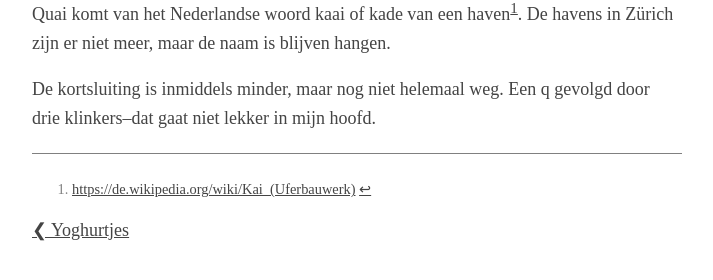
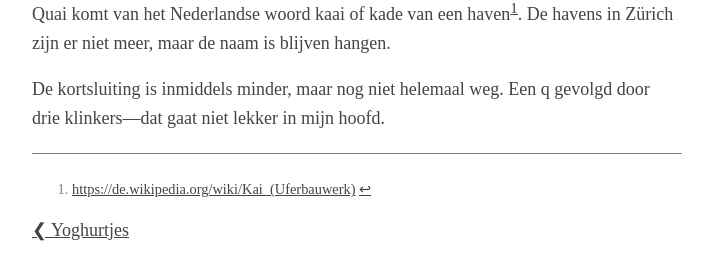
Before and after one commit to Roald87/roaldin.ch, a Jekyll site: the page built from _posts/2024-11-02-quai.md, in a window 1280 px wide. Shown: the part 570-850 px from the top of the page, without its empty margins (283-996 px from the left). Built offline with Jekyll 4.4.1, drawn with Linux system fonts in a browser that asks for light colours; comment, search, counter and statistics services are not loaded.

Commit message:
Spellcheck by ChatGPT

```diff
--- a/_posts/2024-11-02-quai.md
+++ b/_posts/2024-11-02-quai.md
@@ -12,6 +12,6 @@ Uiteindelijk leerde ik de uitspraak in de tram: ke (fonetisch \[keː\]). In Zür
 
 Quai komt van het Nederlandse woord kaai of kade van een haven[^1]. De havens in Zürich zijn er niet meer, maar de naam is blijven hangen.
 
-De kortsluiting is inmiddels minder, maar nog niet helemaal weg. Een q gevolgd door drie klinkers--dat gaat niet lekker in mijn hoofd.
+De kortsluiting is inmiddels minder, maar nog niet helemaal weg. Een q gevolgd door drie klinkers—dat gaat niet lekker in mijn hoofd.
 
 [^1]: <https://de.wikipedia.org/wiki/Kai_(Uferbauwerk)>
```
